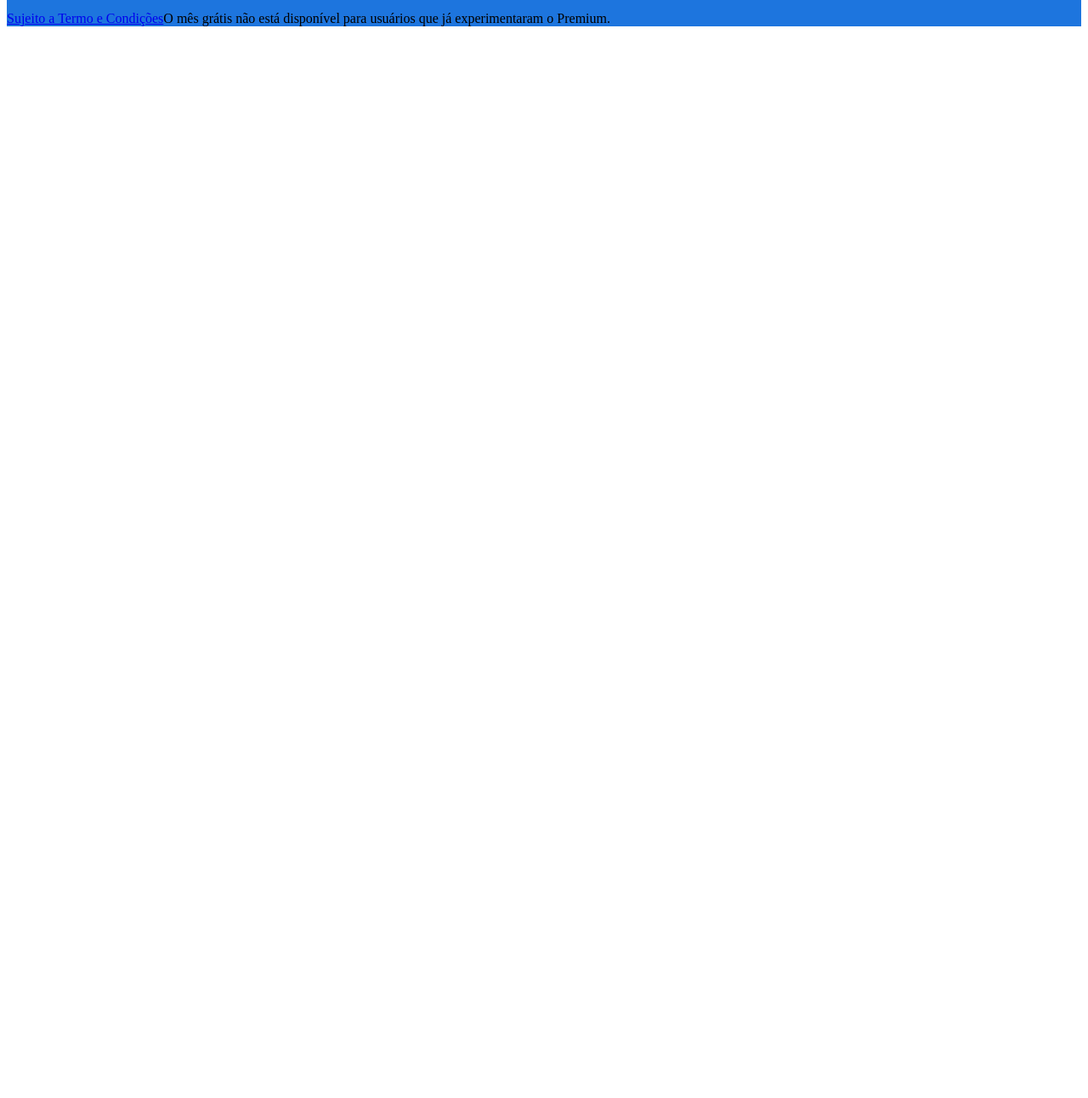
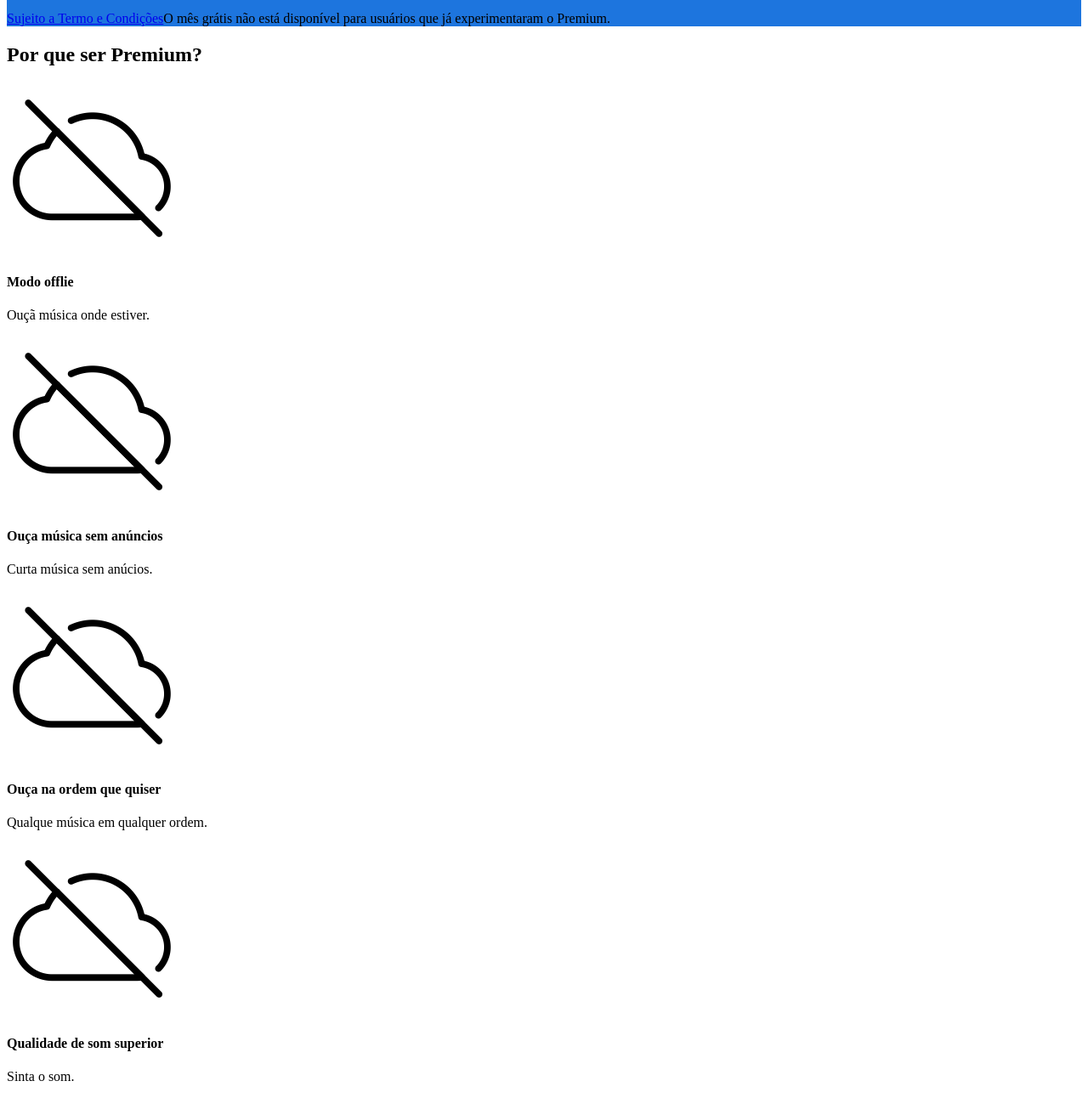
Before and after one commit to ailtonhs/trybe-exercicios, a plain HTML site: page 01-spotify-page/index.html in a window 1280 px wide. Shown: the part 315-1607 px from the top of the page at 85% size. Before the commit the page ends 800 px from the top, so only its background shows below. Drawn offline with Linux system fonts and the light colour scheme.

Commit message:
Cria section Por que ser Premium

```diff
--- a/01-spotify-page/index.html
+++ b/01-spotify-page/index.html
@@ -27,5 +27,32 @@
         <button>Ver Plano</button>
         <p><a href="#">Sujeito a Termo e Condições</a>O mês grátis não está disponível para usuários que já experimentaram o Premium.</p>
     </section>
+
+    <section>
+        <h2>Por que ser Premium?</h2>
+        <div>
+            <img src="img/offline.png" alt="Modo offline">
+            <h4>Modo offlie</h4>
+            <p>Ouçã música onde estiver.</p>
+        </div>
+
+        <div>
+            <img src="img/offline.png" alt="Música sem anúcios">
+            <h4>Ouça música sem anúncios</h4>
+            <p>Curta música sem anúcios.</p>
+        </div>
+
+        <div>
+            <img src="img/offline.png" alt="Qualque música em qualquer ordem">
+            <h4>Ouça na ordem que quiser</h4>
+            <p>Qualque música em qualquer ordem.</p>
+        </div>
+
+        <div>
+            <img src="img/offline.png" alt="Qualidade de som">
+            <h4>Qualidade de som superior</h4>
+            <p>Sinta o som.</p>
+        </div>
+    </section>
 </body>
 </html>
```
Also changed, not shown: 01-spotify-page/img/offline.png (added).
